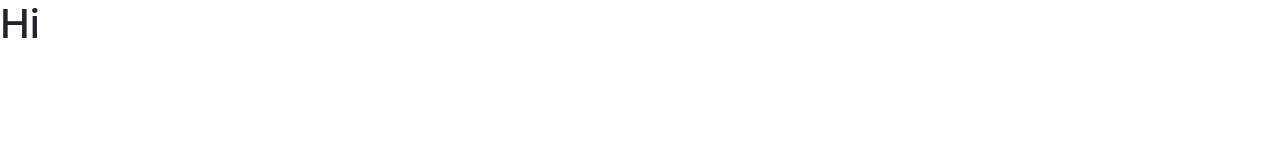
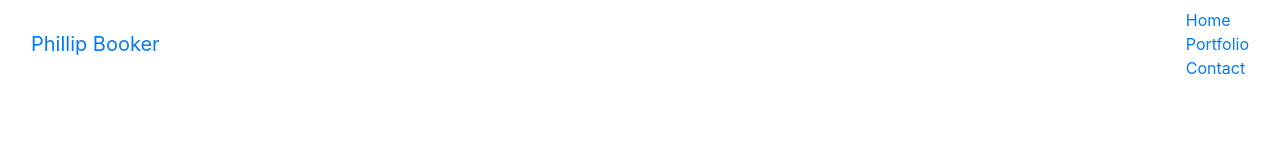
Before and after one commit to phillipbooker/Bootstrap-Portfolio, a plain HTML site: page index.html in a window 1280 px wide. Drawn offline with nearby package versions, Linux system fonts and the light colour scheme.

Commit message:
First navbar draft.

```diff
--- a/index.html
+++ b/index.html
@@ -10,7 +10,20 @@
         <title>Phillip Booker</title>
     </head>
     <body>
-        <h1>Hi</h1>
+        <nav class="navbar navbar-default">
+            <div class="container-fluid">
+                <div class="navbar-header">
+                    <a class="navbar-brand" href="#">Phillip Booker</a>
+                </div>
+                <ul class="nav navbar-nav">
+                    <li class="active"><a href="#">Home</a></li>
+                    <li><a href="#">Portfolio</a></li>
+                    <li><a href="#">Contact</a></li>
+                </ul>
+            </div>
+        </nav>
+
+
 
         <script src="https://code.jquery.com/jquery-3.3.1.slim.min.js" integrity="sha384-q8i/X+965DzO0rT7abK41JStQIAqVgRVzpbzo5smXKp4YfRvH+8abtTE1Pi6jizo" crossorigin="anonymous"></script>
         <script src="https://cdnjs.cloudflare.com/ajax/libs/popper.js/1.14.7/umd/popper.min.js" integrity="sha384-UO2eT0CpHqdSJQ6hJty5KVphtPhzWj9WO1clHTMGa3JDZwrnQq4sF86dIHNDz0W1" crossorigin="anonymous"></script>
```
